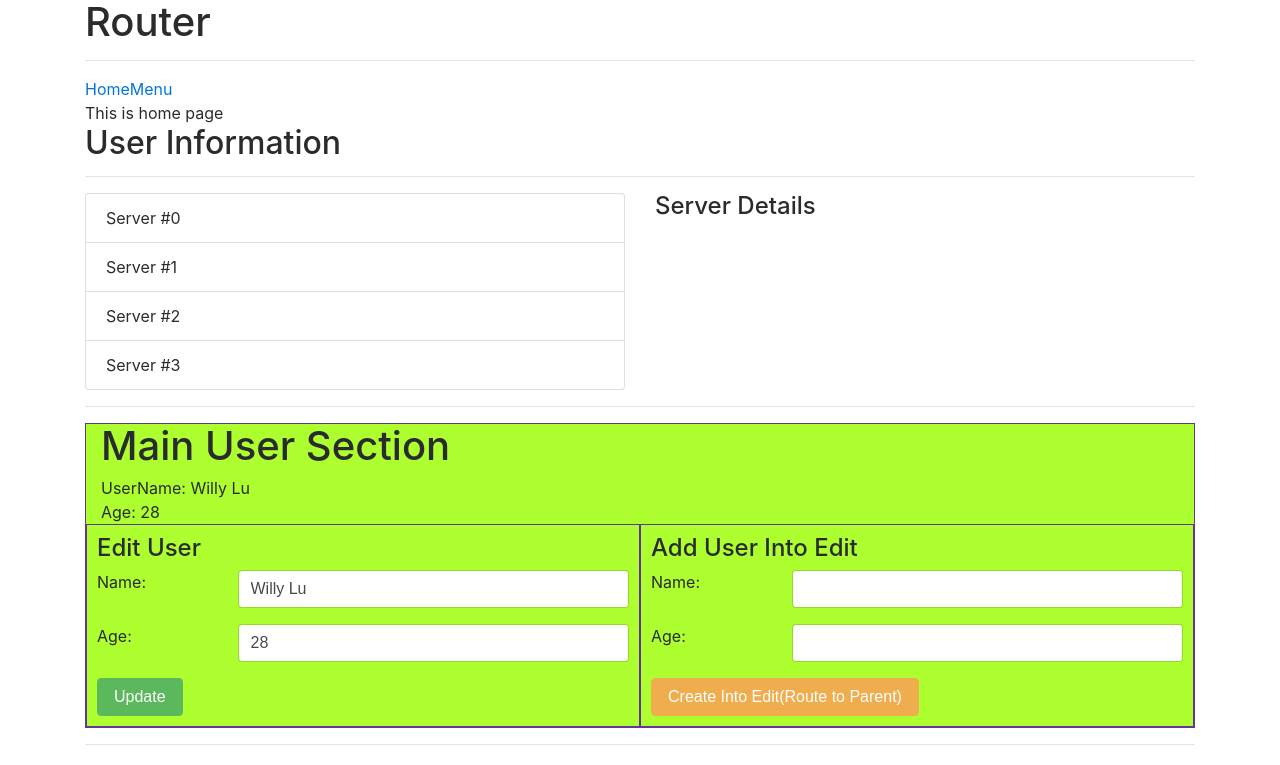
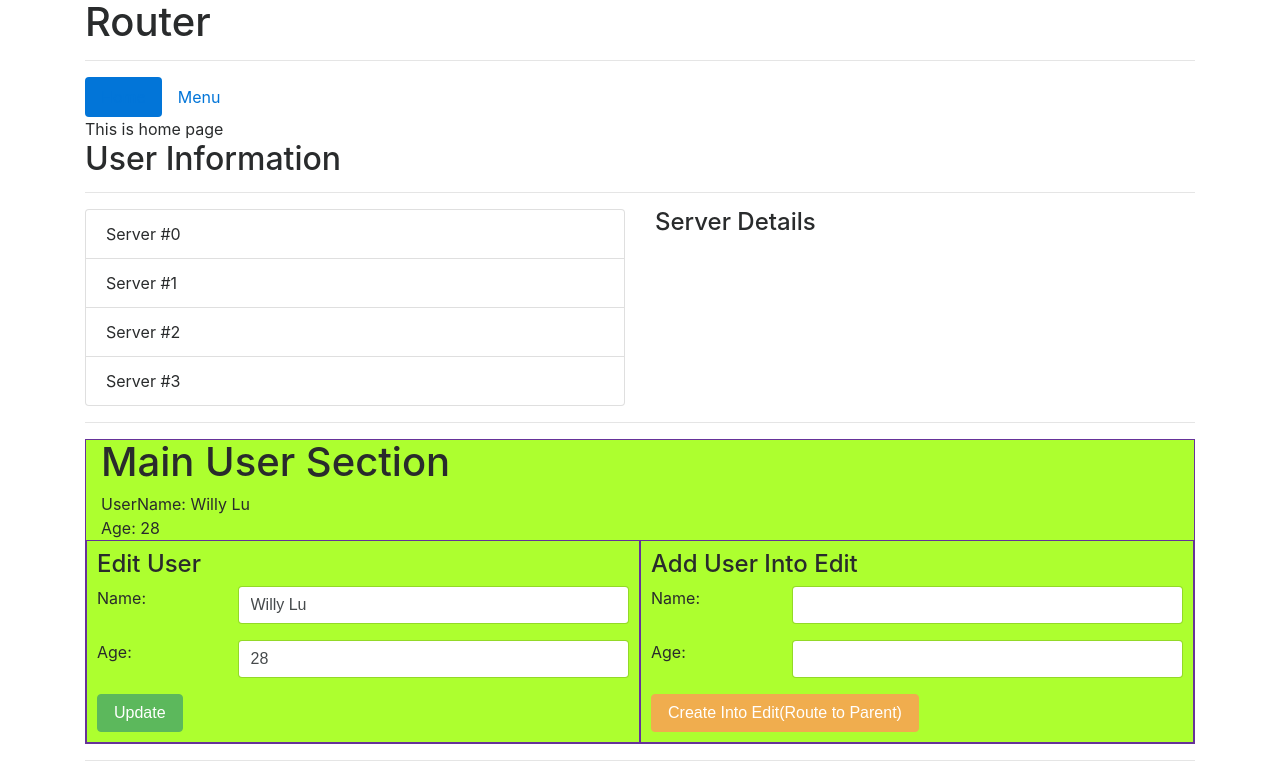
Before and after one commit to WillyLu326/Vue-Project, a Vue app: page /#/ in a window 1280 px wide. Shown: the top 765 px of the page. Built offline with nearby package versions, Linux system fonts and the light colour scheme.

Commit message:
using router-link to generate actived nav

```diff
--- a/src/routers/Header.vue
+++ b/src/routers/Header.vue
@@ -1,6 +1,6 @@
 <template>
   <div class="nav nav-pills">
-     <router-link to="/" tag="li" active-class="active"><a>Home</a></router-link>
-     <router-link to="/menu" tag="li" active-class="active"><a>Menu</a></router-link>
+     <router-link to="/" tag="li" active-class="active" class="nav-item nav-link"><a>Home</a></router-link>
+     <router-link to="/menu" tag="li" active-class="active" class="nav-item nav-link"><a>Menu</a></router-link>
   </div>
 </template>
```
